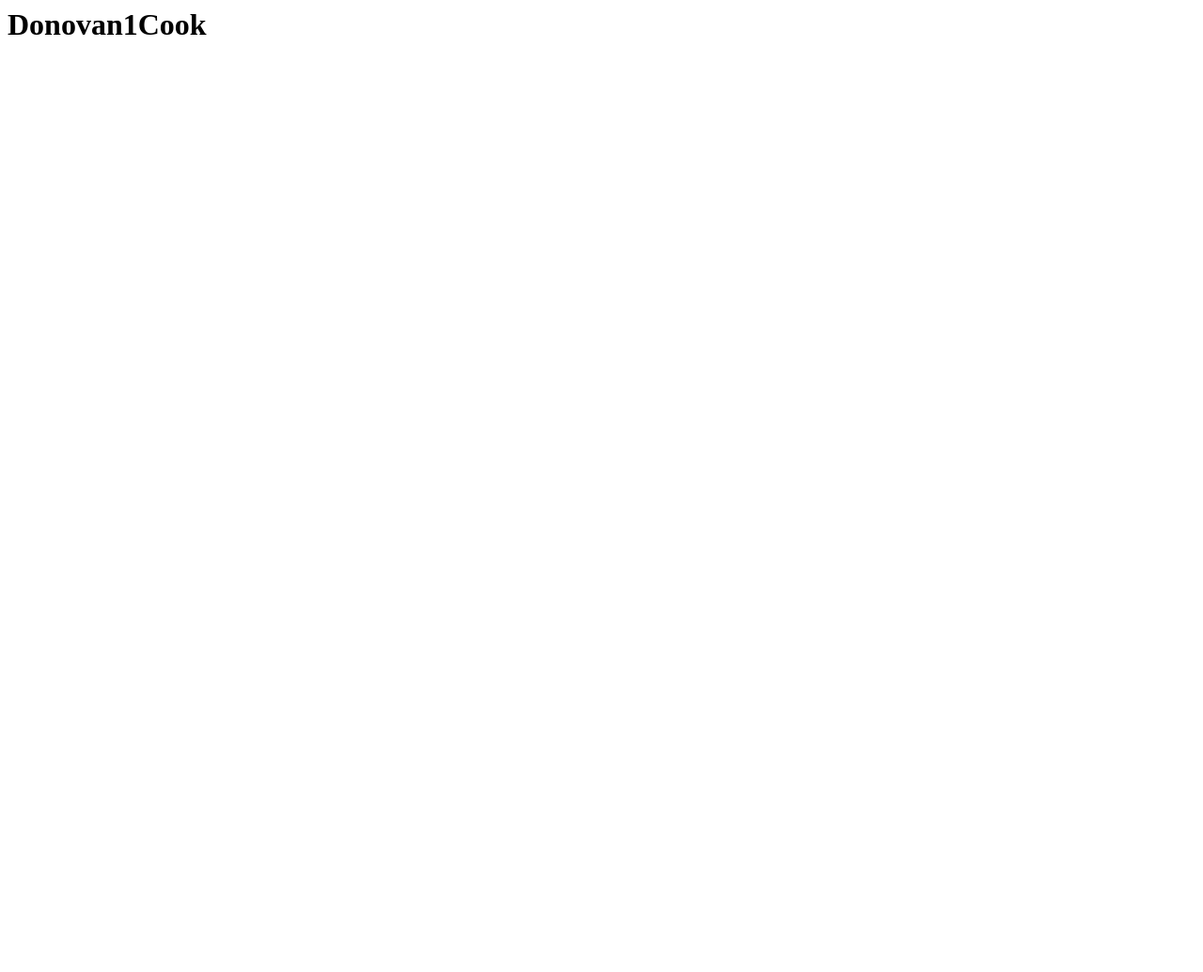
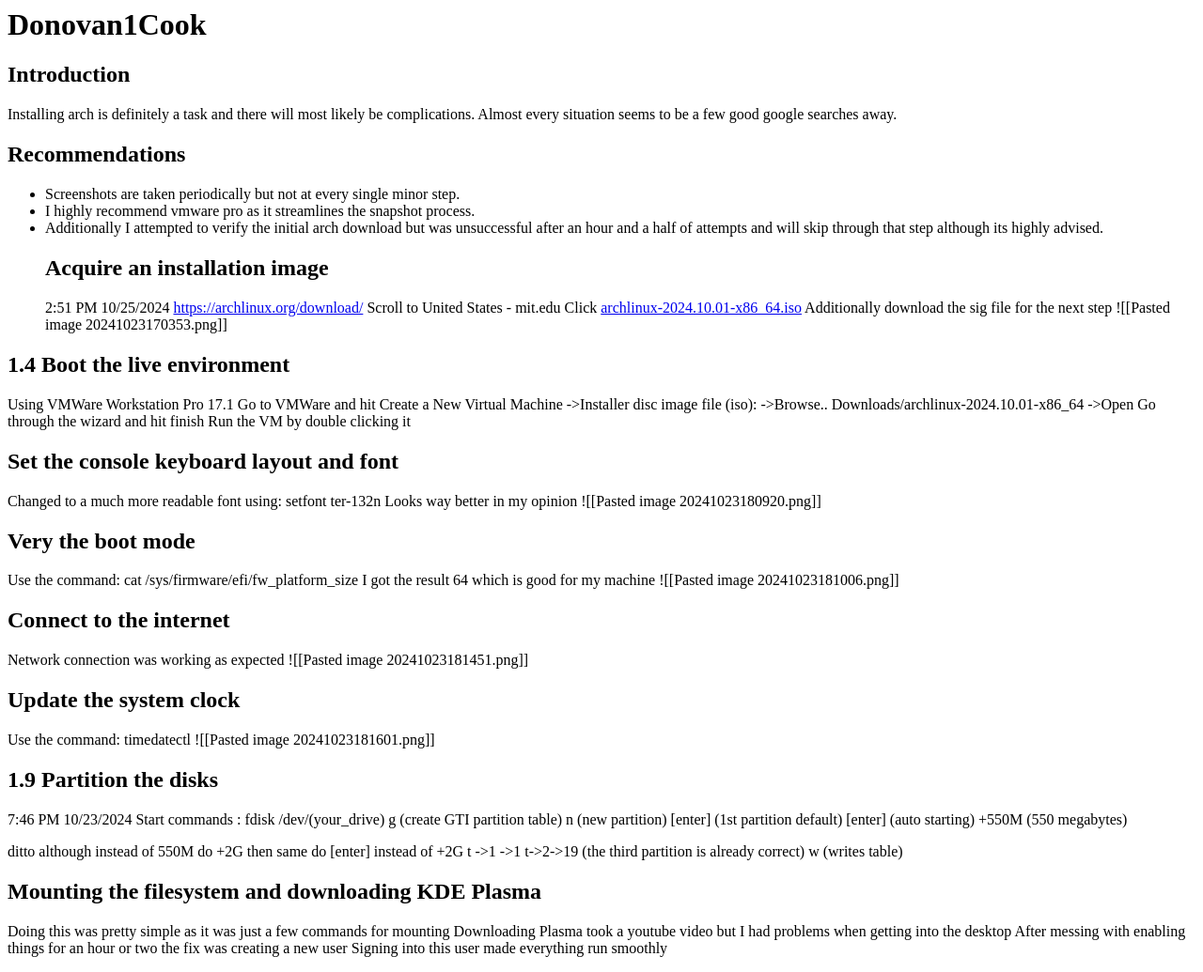
Before and after one commit to donovan1cook/donovan1cook.github.io, a plain HTML site: page index.html in a window 1280 px wide. Shown: the whole page at 94% size. Before the commit the page ends 800 px from the top, so only its background shows below. Drawn offline with Linux system fonts and the light colour scheme.

Commit message:
Update index.html

```diff
--- a/index.html
+++ b/index.html
@@ -6,5 +6,63 @@
 </head>
 <body>
     <h1>Donovan1Cook</h1>
+        <h2 id="introduction">Introduction</h2>
+        <p>Installing arch is definitely a task and there will most likely be complications. Almost every situation seems to be a few good google searches away. </p>
+        <h2 id="recommendations">Recommendations</h2>
+        <ul>
+        <li>Screenshots are taken periodically but not at every single minor step. </li>
+        <li>I highly recommend vmware pro as it streamlines the snapshot process.</li>
+        <li>Additionally I attempted to verify the initial arch download but was unsuccessful after an hour and a half of attempts and will skip through that step although its highly advised. <h2 id="acquire-an-installation-image">Acquire an installation image</h2>
+        2:51 PM 10/25/2024
+        <a href="https://archlinux.org/download/">https://archlinux.org/download/</a>
+        Scroll to United States - mit.edu
+        Click <a href="https://mirrors.mit.edu/archlinux/iso/2024.10.01/archlinux-2024.10.01-x86_64.iso">archlinux-2024.10.01-x86_64.iso</a>
+        Additionally download the sig file for the next step
+        ![[Pasted image 20241023170353.png]]</li>
+        </ul>
+        <h2 id="1-4-boot-the-live-environment">1.4 Boot the live environment</h2>
+        <p>Using VMWare Workstation Pro 17.1
+        Go to VMWare and hit Create a New Virtual Machine
+            -&gt;Installer disc image file (iso):
+            -&gt;Browse.. Downloads/archlinux-2024.10.01-x86_64
+            -&gt;Open
+        Go through the wizard and hit finish
+        Run the VM by double clicking it </p>
+        <h2 id="set-the-console-keyboard-layout-and-font">Set the console keyboard layout and font</h2>
+        <p>Changed to a much more readable font using:
+        setfont ter-132n
+        Looks way better in my opinion
+        ![[Pasted image 20241023180920.png]]</p>
+        <h2 id="very-the-boot-mode">Very the boot mode</h2>
+        <p>Use the command: cat /sys/firmware/efi/fw_platform_size
+        I got the result  64 which is good for my machine
+        ![[Pasted image 20241023181006.png]]</p>
+        <h2 id="connect-to-the-internet">Connect to the internet</h2>
+        <p>Network connection was working as expected
+        ![[Pasted image 20241023181451.png]]</p>
+        <h2 id="update-the-system-clock">Update the system clock</h2>
+        <p>Use the command:
+        timedatectl
+        ![[Pasted image 20241023181601.png]]</p>
+        <h2 id="1-9-partition-the-disks">1.9 Partition the disks</h2>
+        <p>7:46 PM 10/23/2024
+        Start commands :
+        fdisk /dev/(your_drive)
+        g (create GTI partition table)
+        n (new partition)
+        [enter] (1st partition default)
+        [enter] (auto starting)
+        +550M (550 megabytes)</p>
+        <p>ditto although instead of 550M do +2G
+        then same do [enter] instead of +2G
+        t -&gt;1 -&gt;1
+        t-&gt;2-&gt;19
+        (the third partition is already correct)
+        w (writes table)</p>
+        <h2 id="mounting-the-filesystem-and-downloading-kde-plasma">Mounting the filesystem and downloading KDE Plasma</h2>
+        <p>Doing this was pretty simple as it was just a few commands for mounting
+        Downloading Plasma took a youtube video but I had problems when getting into the desktop
+        After messing with enabling things for an hour or two the fix was creating a new user
+        Signing into this user made everything run smoothly</p>
 </body>
 </html>
```
